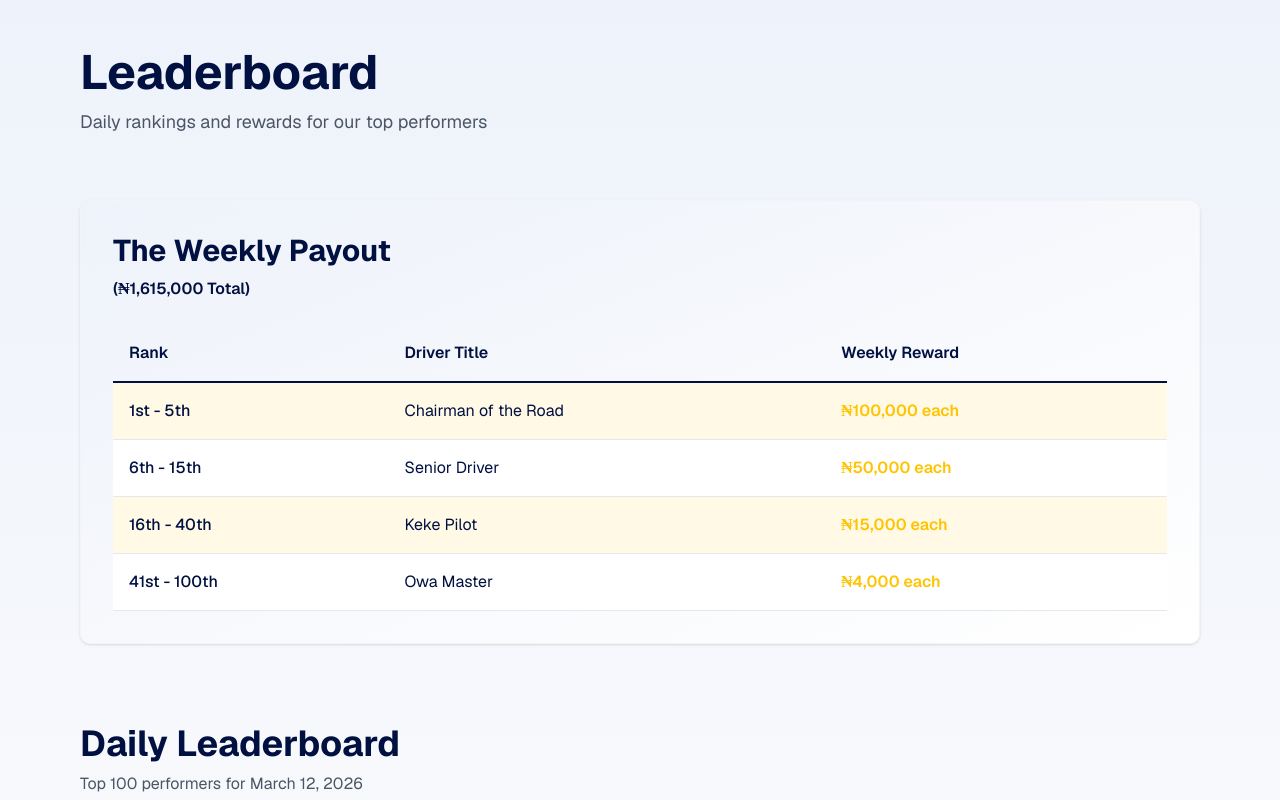
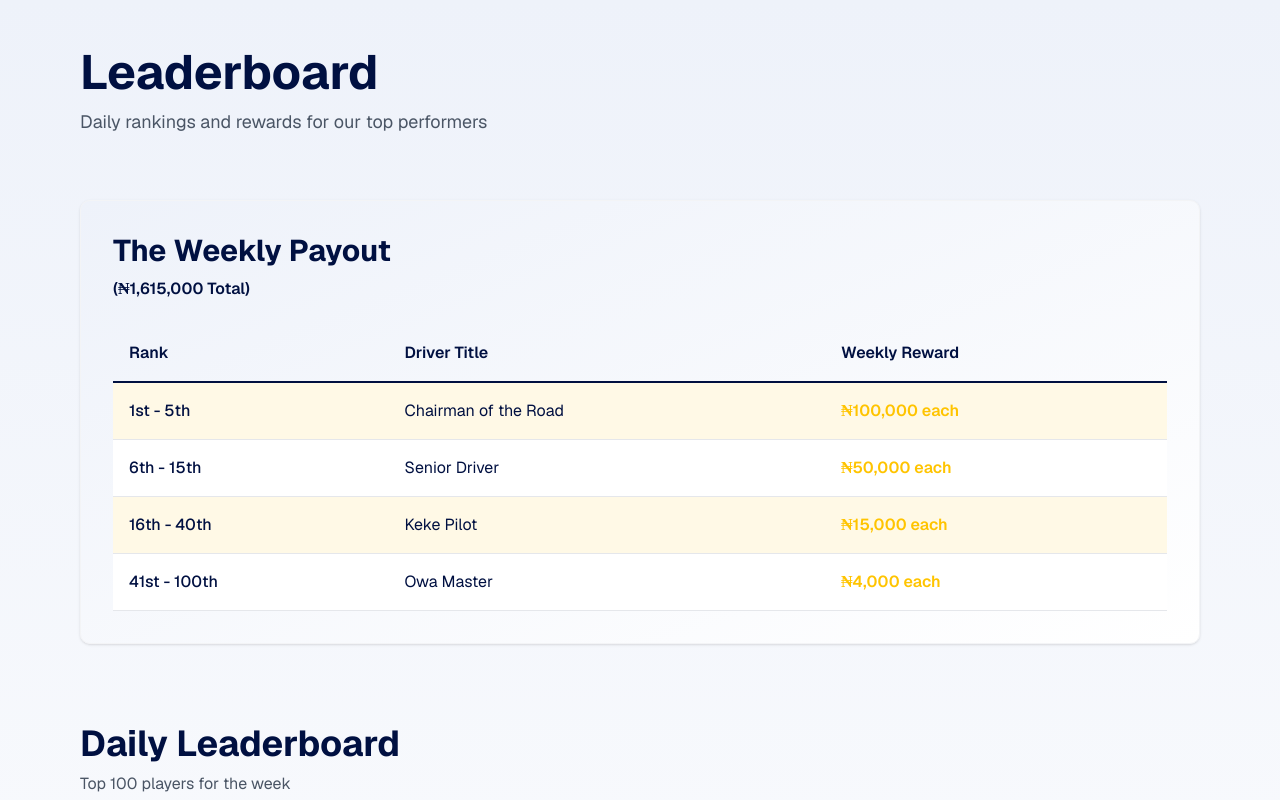
Before and after one commit to Udehmakua/ck2, a Next.js app: page / in a window 1280 px wide. Shown: the top 800 px of the page. Built offline with nearby package versions, Linux system fonts and the light colour scheme.

Commit message:
Update text to reflect weekly leaderboard

```diff
--- a/components/today-winners.tsx
+++ b/components/today-winners.tsx
@@ -55,7 +55,7 @@ export function TodayWinners({ winners }: TodayWinnersProps) {
           Daily Leaderboard
         </h2>
         <p className="text-gray-600">
-          Top 100 performers for {new Date().toLocaleDateString('en-US', { month: 'long', day: 'numeric', year: 'numeric' })}
+          Top 100 players for the week {/* {new Date().toLocaleDateString('en-US', { month: 'long', day: 'numeric', year: 'numeric' })} */}
         </p>
       </div>
 
```
